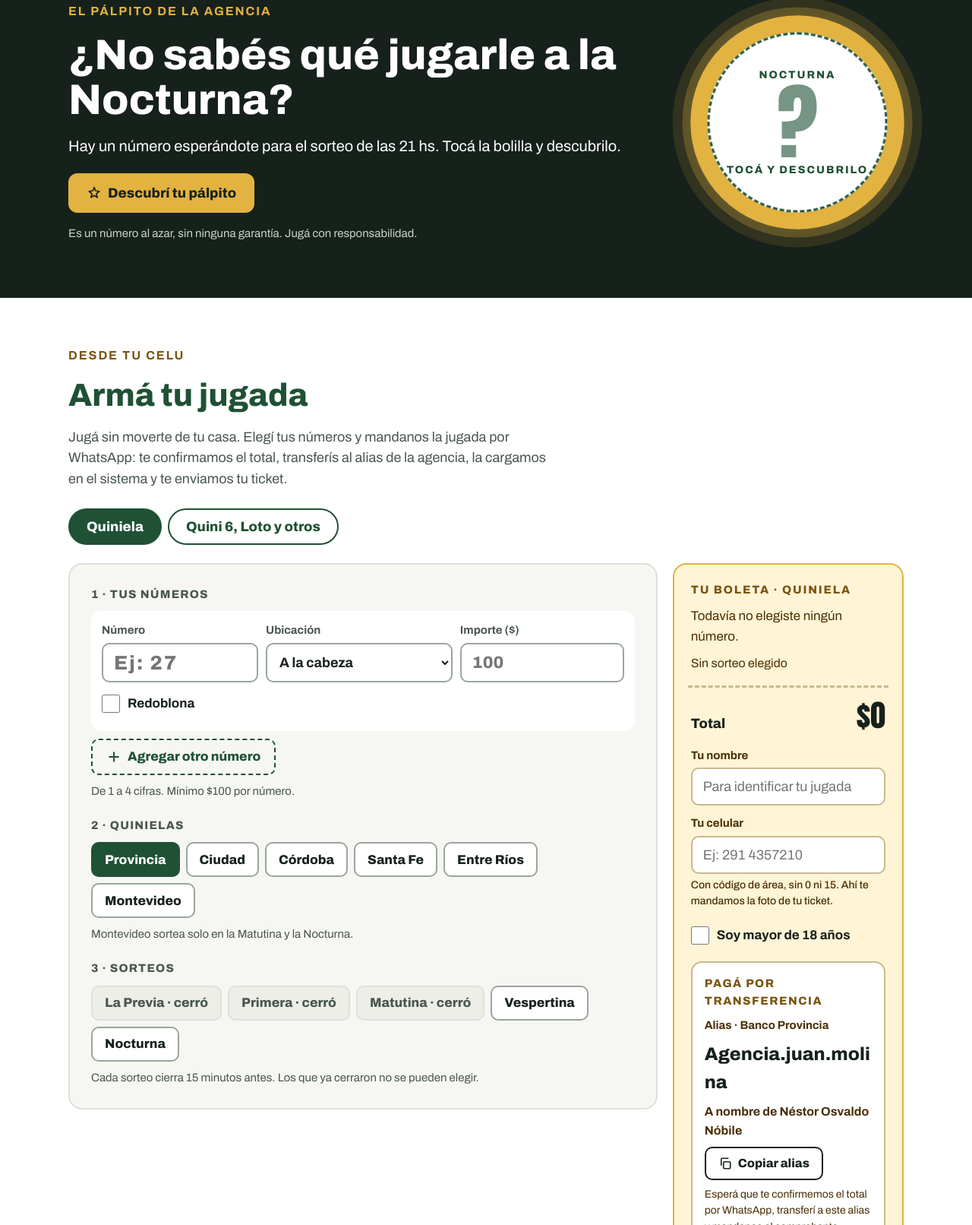
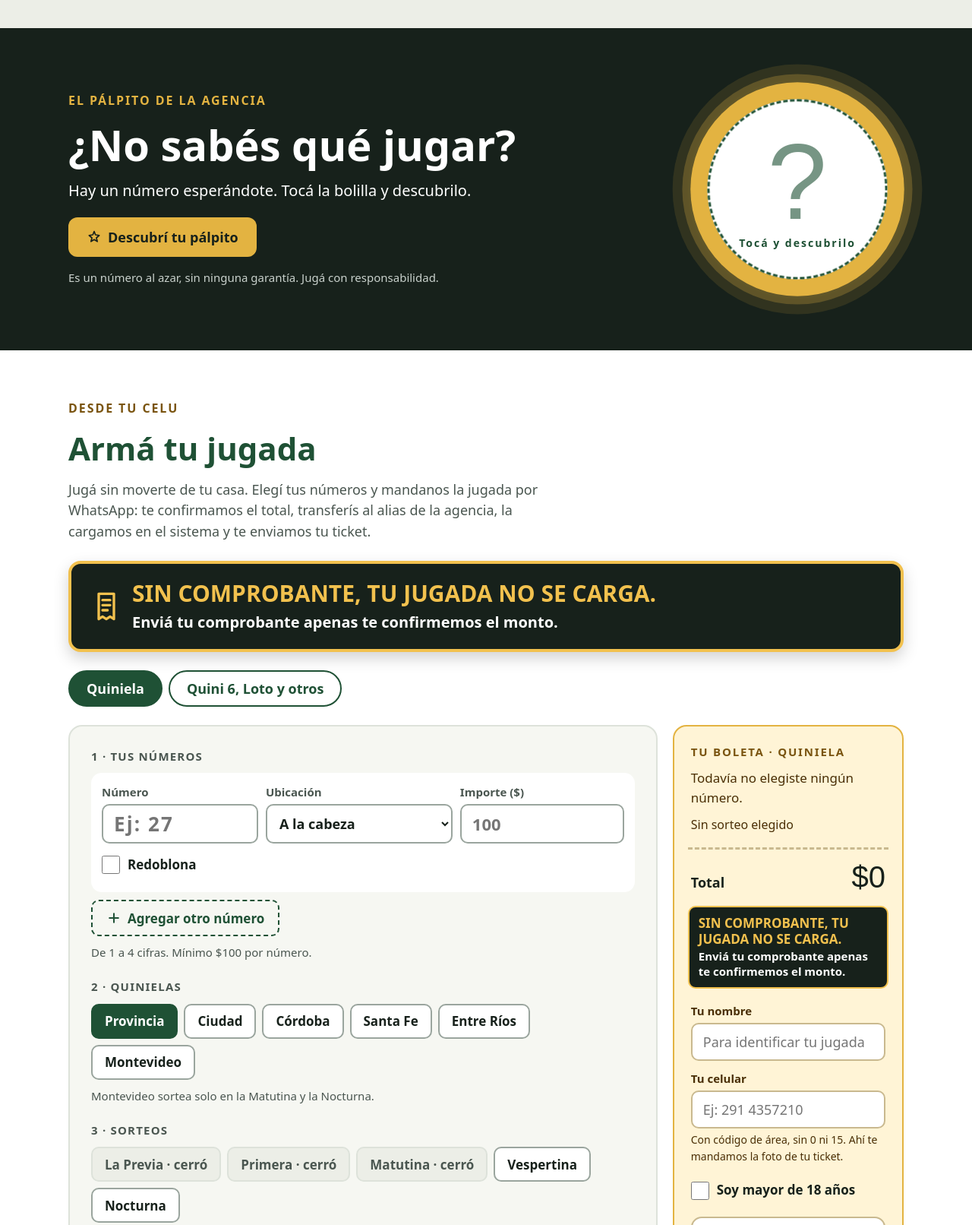
Before and after one commit to agencia723484/Agenciajmoficial, a plain HTML site: page index.html in a window 1280 px wide. Shown: the part 4174-5786 px from the top of the page at 76% size. Drawn offline with Linux system fonts and the light colour scheme; a web font is replaced by a local one.

Commit message:
Página armada: cartel del comprobante, pálpito sin sorteo y CSP

```diff
--- a/app.js
+++ b/app.js
@@ -1,4 +1,9 @@
 /* Lógica de la página (copiada tal cual del diseño) + carga de resultados. */
+// AVISO DEL COMPROBANTE: el texto se cambia SOLO acá y se actualiza en todos los lugares de la página y en el mensaje de WhatsApp.
+const AVISO_COMPROBANTE = {
+principal: 'Sin comprobante, tu jugada NO se carga.',
+apoyo: 'Enviá tu comprobante apenas te confirmemos el monto.'
+};
 class Component extends DCLogic {
 roll() {
 return String(Math.floor(Math.random() * 100)).padStart(2, '0');
@@ -199,7 +204,7 @@ const celDig = celular.replace(/\D/g, '').replace(/^0/, '');
 if (!falta && !celDig) { falta = 'Poné tu celular así te mandamos la foto del ticket.'; }
 if (!falta && celDig.length !== 10) { falta = 'Revisá el celular: código de área y número, sin 0 ni 15 (10 números).'; }
 if (!falta && !mayor) { falta = 'Confirmá que sos mayor de 18 años.'; }
-msg += '\nTotal: ' + fmt(total) + '\nNombre: ' + nombre.trim() + '\nCelular: ' + celDig + '\nEspero que me confirmen el total para transferir.';
+msg += '\nTotal: ' + fmt(total) + '\nNombre: ' + nombre.trim() + '\nCelular: ' + celDig + '\nEspero que me confirmen el total para transferir.' + '\n\nIMPORTANTE: ' + AVISO_COMPROBANTE.principal + '\n' + AVISO_COMPROBANTE.apoyo;
 const ext = this.extractos();
 const DIAS = ['domingo', 'lunes', 'martes', 'miércoles', 'jueves', 'viernes', 'sábado'];
 const MESES = ['enero', 'febrero', 'marzo', 'abril', 'mayo', 'junio', 'julio', 'agosto', 'septiembre', 'octubre', 'noviembre', 'diciembre'];
@@ -245,6 +250,7 @@ const resSinSorteo = esHoy && !hoySortea;
 const ahoraNav = Date.now();
 const diasNav = Math.ceil((new Date('2026-12-23T00:00:00-03:00').getTime() - ahoraNav) / 86400000);
 return {
+avisoComprobante: AVISO_COMPROBANTE,
 navidadVigente: ahoraNav < new Date('2026-12-23T21:00:00-03:00').getTime(),
 navidadFaltan: diasNav > 1 ? ('Faltan ' + diasNav + ' días') : (diasNav === 1 ? 'Falta 1 día' : '¡Es hoy a las 21!'),
 primary: this.props.primary ?? '#1F5135',
@@ -309,7 +315,7 @@ waUrl: 'https://wa.me/5492914357210?text=' + encodeURIComponent(msg),
 jugarPalpito: () => {
 const vacia = lineasSt.find((l) => !l.num);
 const nuevas = vacia ? lineasSt.map((l) => l === vacia ? Object.assign({}, l, { num: palpito, ubic: '1' }) : l) : lineasSt.concat([nuevaLinea(palpito)]);
-this.setState({ modo: 'quiniela', lineas: nuevas.slice(0, 8), sorteos: (sorteosSel.indexOf('Nocturna') !== -1 || !sorteoAbierto('Nocturna')) ? sorteosSel : sorteosSel.concat(['Nocturna']) });
+this.setState({ modo: 'quiniela', lineas: nuevas.slice(0, 8) });
 },
 busqueda: busqueda,
 buscar: (e) => this.setState({ q: e.target.value }),
@@ -322,8 +328,8 @@ palGirando: palFase === 'girando',
 palListo: palFase === 'listo',
 palGiro: (this.state && this.state.palGiro) || '00',
 palBoton: palFase === 'oculto' ? 'Descubrí tu pálpito' : (palFase === 'girando' ? 'Girando…' : 'Otro pálpito'),
-palPie: palFase === 'oculto' ? 'TOCÁ Y DESCUBRILO' : (palFase === 'girando' ? 'SE VIENE…' : 'A LA CABEZA'),
-palAria: palFase === 'listo' ? ('Tu pálpito es el ' + palpito + '. Tocá para pedir otro.') : 'Descubrí tu pálpito para la Nocturna',
+palPie: palFase === 'oculto' ? 'Tocá y descubrilo' : (palFase === 'girando' ? 'SE VIENE…' : 'A LA CABEZA'),
+palAria: palFase === 'listo' ? ('Tu pálpito es el ' + palpito + '. Tocá para pedir otro.') : 'Descubrí tu pálpito',
 palClaseBola: palFase === 'oculto' ? 'pal-latido' : '',
 palClaseAro: palFase === 'girando' ? 'pal-giro' : '',
 chispas: [0, 36, 72, 108, 144, 180, 216, 252, 288, 324].map((a, i) => ({ rot: a + 'deg', delay: (i % 3) * 60 + 'ms', color: i % 2 ? '#F2C14E' : '#FFF4D6' }))
--- a/index.html
+++ b/index.html
@@ -3,6 +3,8 @@
 <head>
 <meta charset="utf-8">
 <meta name="viewport" content="width=device-width, initial-scale=1">
+<meta http-equiv="Content-Security-Policy" content="default-src 'self'; script-src 'self'; style-src 'self' 'unsafe-inline' https://fonts.googleapis.com; font-src 'self' https://fonts.gstatic.com; img-src 'self' data:; connect-src 'self'; object-src 'none'; base-uri 'self'; form-action 'none'">
+<meta name="referrer" content="strict-origin-when-cross-origin">
 <title>Agencia Oficial Juan Molina · Lotería de la Provincia · Bahía Blanca</title>
 <meta name="description" content="Agencia oficial de la Lotería de la Provincia en Juan Molina 256, Bahía Blanca, desde 1972. Quiniela, Quini 6, Loto, Telekino y Brinco. Armá tu jugada y mandala por WhatsApp.">
 <meta name="theme-color" content="#1F5135">
@@ -446,8 +448,8 @@ Reservá tu número
 <div style="max-width: 1100px; margin: 0 auto; padding: 72px 20px; display: flex; flex-wrap: wrap; align-items: center; justify-content: center; gap: 48px">
 <div style="flex: 1 1 360px; min-width: 0; display: flex; flex-direction: column; gap: 16px">
 <span style="font-size: 16px; font-weight: 700; letter-spacing: 0.12em; text-transform: uppercase; color: #E3B341">El pálpito de la agencia</span>
-<h2 style="margin: 0; font-size: clamp(34px, 6vw, 56px); line-height: 1.05; font-weight: 800">¿No sabés qué jugarle a la Nocturna?</h2>
-<p style="margin: 0; font-size: 20px; color: #FFFFFF">Hay un número esperándote para el sorteo de las 21 hs. Tocá la bolilla y descubrilo.</p>
+<h2 style="margin: 0; font-size: clamp(34px, 6vw, 56px); line-height: 1.05; font-weight: 800">¿No sabés qué jugar?</h2>
+<p style="margin: 0; font-size: 20px; color: #FFFFFF">Hay un número esperándote. Tocá la bolilla y descubrilo.</p>
 <div style="display: flex; flex-wrap: wrap; gap: 12px; padding-top: 4px">
 <button type="button" onClick="{{revelar}}" aria-disabled="{{palGirando}}" style="display: inline-flex; align-items: center; gap: 8px; min-height: 52px; padding: 0 24px; border-radius: 12px; border: 0; background: #E3B341; color: #17211B; font-family: inherit; font-weight: 800; font-size: 18px; cursor: pointer">
 <svg width="20" height="20" viewBox="0 0 24 24" fill="none" stroke="currentColor" stroke-width="2" stroke-linecap="round" stroke-linejoin="round" aria-hidden="true"><path d="M12 3l2.1 5.4L20 9.3l-4.5 3.9L17 19l-5-3-5 3 1.5-5.8L4 9.3l5.9-.9z"></path></svg>
@@ -466,9 +468,8 @@ Jugarlo
 <button type="button" onClick="{{revelar}}" aria-disabled="{{palGirando}}" aria-label="{{palAria}}" class="{{palClaseBola}}" style="position: relative; width: 280px; height: 280px; padding: 0; border: 0; border-radius: 50%; background: #E3B341; display: flex; align-items: center; justify-content: center; font-family: inherit; cursor: pointer; box-shadow: 0 0 0 10px rgba(227,179,65,0.25), 0 0 0 22px rgba(227,179,65,0.12)">
 <span aria-hidden="true" class="{{palClaseAro}}" style="position: absolute; left: 22px; top: 22px; width: 236px; height: 236px; box-sizing: border-box; border-radius: 50%; border: 3px dashed #1F5135; z-index: 2"></span>
 <span style="width: 236px; height: 236px; border-radius: 50%; background: #FFFFFF; display: flex; flex-direction: column; align-items: center; justify-content: center; color: #17211B; box-sizing: border-box; overflow: hidden">
-<span style="font-size: 14px; font-weight: 800; letter-spacing: 0.14em; color: #1F5135">NOCTURNA</span>
 <sc-if value="{{palOculto}}" hint-placeholder-val="{{ true }}">
-<span class="pal-guino" style="font-family: 'Anton', 'Archivo', sans-serif; font-size: 110px; line-height: 1; color: #1F5135">?</span>
+<span class="pal-guino" style="font-family: 'Anton', 'Archivo', sans-serif; font-size: 140px; line-height: 1; color: #1F5135">?</span>
 </sc-if>
 <sc-if value="{{palGirando}}" hint-placeholder-val="{{ false }}">
 <span class="pal-temblor" style="font-size: 104px; font-weight: 800; line-height: 1; font-variant-numeric: tabular-nums; color: #7A5410">{{palGiro}}</span>
@@ -499,6 +500,13 @@ Jugarlo
 <span style="font-size: 16px; font-weight: 700; letter-spacing: 0.12em; text-transform: uppercase; color: #7A5410">Desde tu celu</span>
 <h2 style="margin: 0; font-size: clamp(30px, 5vw, 42px); font-weight: 800; color: {{primary}}">Armá tu jugada</h2>
 <p style="margin: 0; color: #4A5650; max-width: 640px">Jugá sin moverte de tu casa. Elegí tus números y mandanos la jugada por WhatsApp: te confirmamos el total, transferís al alias de la agencia, la cargamos en el sistema y te enviamos tu ticket.</p>
+</div>
+<div role="alert" style="display: flex; gap: 14px; align-items: center; padding: clamp(16px, 3vw, 22px) clamp(16px, 3vw, 26px); border-radius: 16px; background: #17211B; border: 4px solid #F2C14E; box-shadow: 0 8px 20px rgba(0,0,0,0.18)">
+<svg width="40" height="40" viewBox="0 0 24 24" fill="none" stroke="#F2C14E" stroke-width="2" stroke-linecap="round" stroke-linejoin="round" aria-hidden="true" style="flex: 0 0 auto"><path d="M6 2h12v20l-3-2-3 2-3-2-3 2V2z"></path><path d="M9 7h6M9 11h6M9 15h4"></path></svg>
+<span style="display: flex; flex-direction: column; gap: 6px">
+<span style="font-size: clamp(22px, 4.2vw, 30px); line-height: 1.15; font-weight: 800; text-transform: uppercase; color: #F2C14E">{{avisoComprobante.principal}}</span>
+<span style="font-size: clamp(17px, 2.6vw, 20px); line-height: 1.35; font-weight: 700; color: #FFFFFF">{{avisoComprobante.apoyo}}</span>
+</span>
 </div>
 <div role="group" aria-label="Qué querés jugar" style="display: flex; flex-wrap: wrap; gap: 8px">
 <sc-for list="{{modos}}" as="item" hint-placeholder-count="2">
@@ -640,6 +648,10 @@ Completar al azar
 <span style="font-size: 18px; font-weight: 800">Total</span>
 <span style="font-family: 'Anton', 'Archivo', sans-serif; font-size: 40px; line-height: 1; color: #17211B; font-variant-numeric: tabular-nums">{{totalTexto}}</span>
 </div>
+<div role="note" style="margin: 0 18px 18px; display: flex; flex-direction: column; gap: 2px; padding: 10px 12px; border-radius: 10px; background: #17211B; border: 2px solid #F2C14E">
+<span style="font-size: 17px; line-height: 1.25; font-weight: 800; text-transform: uppercase; color: #F2C14E">{{avisoComprobante.principal}}</span>
+<span style="font-size: 15px; line-height: 1.35; font-weight: 700; color: #FFFFFF">{{avisoComprobante.apoyo}}</span>
+</div>
 <div style="padding: 0 22px 22px; display: flex; flex-direction: column; gap: 12px">
 <label style="display: flex; flex-direction: column; gap: 4px; font-size: 15px; font-weight: 700; color: #4A2F06">Tu nombre
 <input type="text" autocomplete="name" placeholder="Para identificar tu jugada" value="{{nombre}}" onChange="{{setNombre}}" style="width: 100%; min-height: 50px; box-sizing: border-box; padding: 0 14px; border-radius: 10px; border: 2px solid #C9B98F; background: #FFFFFF; font-family: inherit; font-size: 18px; color: #17211B">
@@ -662,6 +674,10 @@ Soy mayor de 18 años
 <span aria-live="polite">{{copiarTexto}}</span>
 </button>
 <span style="font-size: 14px; color: #4A2F06">Esperá que te confirmemos el total por WhatsApp, transferí a este alias y mandanos el comprobante.</span>
+<span role="note" style="display: flex; flex-direction: column; gap: 2px; padding: 10px 12px; border-radius: 10px; background: #17211B; border: 2px solid #F2C14E">
+<span style="font-size: 17px; line-height: 1.25; font-weight: 800; text-transform: uppercase; color: #F2C14E">{{avisoComprobante.principal}}</span>
+<span style="font-size: 15px; line-height: 1.35; font-weight: 700; color: #FFFFFF">{{avisoComprobante.apoyo}}</span>
+</span>
 </div>
 <div role="note" style="display: flex; gap: 12px; align-items: flex-start; padding: 16px; border-radius: 14px; background: #FFFFFF; border: 2px solid #1F5135">
 <svg width="28" height="28" viewBox="0 0 24 24" fill="none" stroke="#1F5135" stroke-width="2.2" stroke-linecap="round" stroke-linejoin="round" aria-hidden="true" style="flex: 0 0 auto"><path d="M12 3l8 3v6c0 4.5-3.4 8.3-8 9-4.6-.7-8-4.5-8-9V6l8-3z"></path><path d="M8.5 12l2.5 2.5 4.5-5"></path></svg>
```
